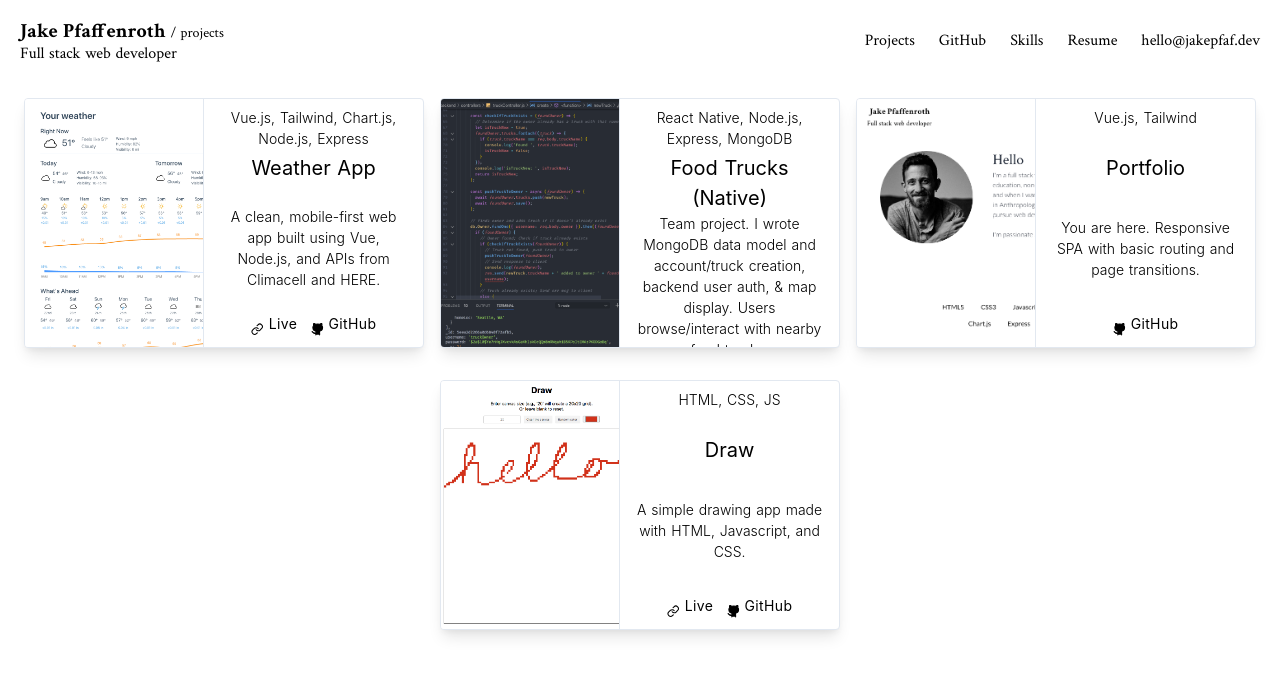
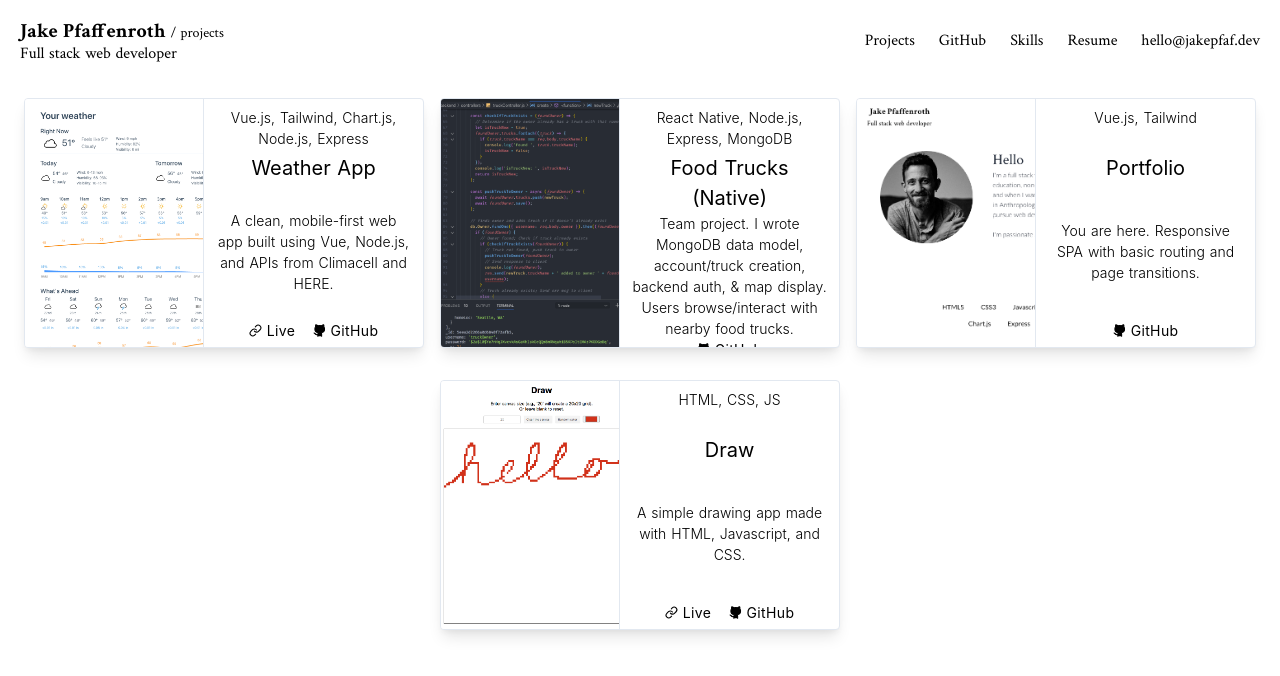
Before and after one commit to jakepfaffenroth/portfolio, a Nuxt app: page /Projects in a window 1280 px wide. Shown: the top 676 px of the page. Built offline with nearby package versions, Linux system fonts and the light colour scheme.

Commit message:
Adjusted project card styling for more text

```diff
--- a/pages/Projects.vue
+++ b/pages/Projects.vue
@@ -20,7 +20,7 @@
               xmlns="http://www.w3.org/2000/svg"
               width="14"
               height="14"
-              viewBox="0 0 27 27"
+              viewBox="0 0 26 22"
               fill="none"
               stroke="currentColor"
               stroke-width="2"
@@ -41,7 +41,7 @@
               xmlns="http://www.w3.org/2000/svg"
               width="14"
               height="14"
-              viewBox="0 0 26 26"
+              viewBox="0 0 26 21"
               fill="currentColor"
               stroke="currentColor"
               stroke-width="2"
@@ -110,7 +110,7 @@ export default {
           image: FoodTrucksImg,
           stack: "React Native, Node.js, Express, MongoDB",
           snippet:
-            "Team project. I wrote MongoDB data model and account/truck creation, backend user auth, & map display. Users browse/interact with nearby food trucks.",
+            "Team project. I wrote MongoDB data model, account/truck creation, backend auth, & map display. Users browse/interact with nearby food trucks.",
           gitHub: "https://github.com/phil4lif/FoodTruck"
         },
         portfolio: {
@@ -176,9 +176,9 @@ export default {
   width: 45%;
 }
 .text-area {
-  @apply relative py-2 px-4 w-full;
+  @apply relative py-2 px-3 w-full;
   display: grid;
-  grid-template-rows: 20% auto auto 11%;
+  grid-template-rows: 20% auto auto 8%;
 }
 
 .project-title {
```
